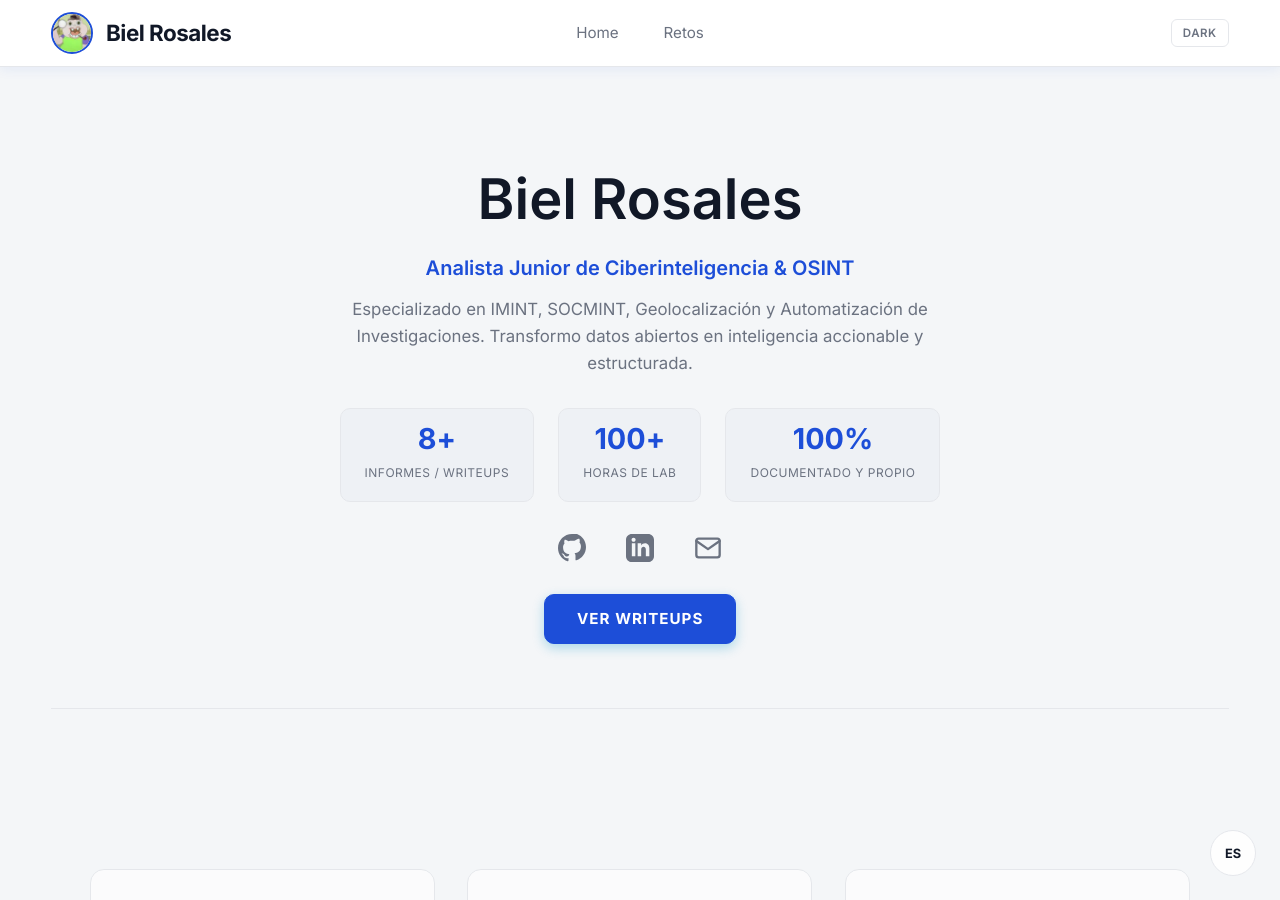
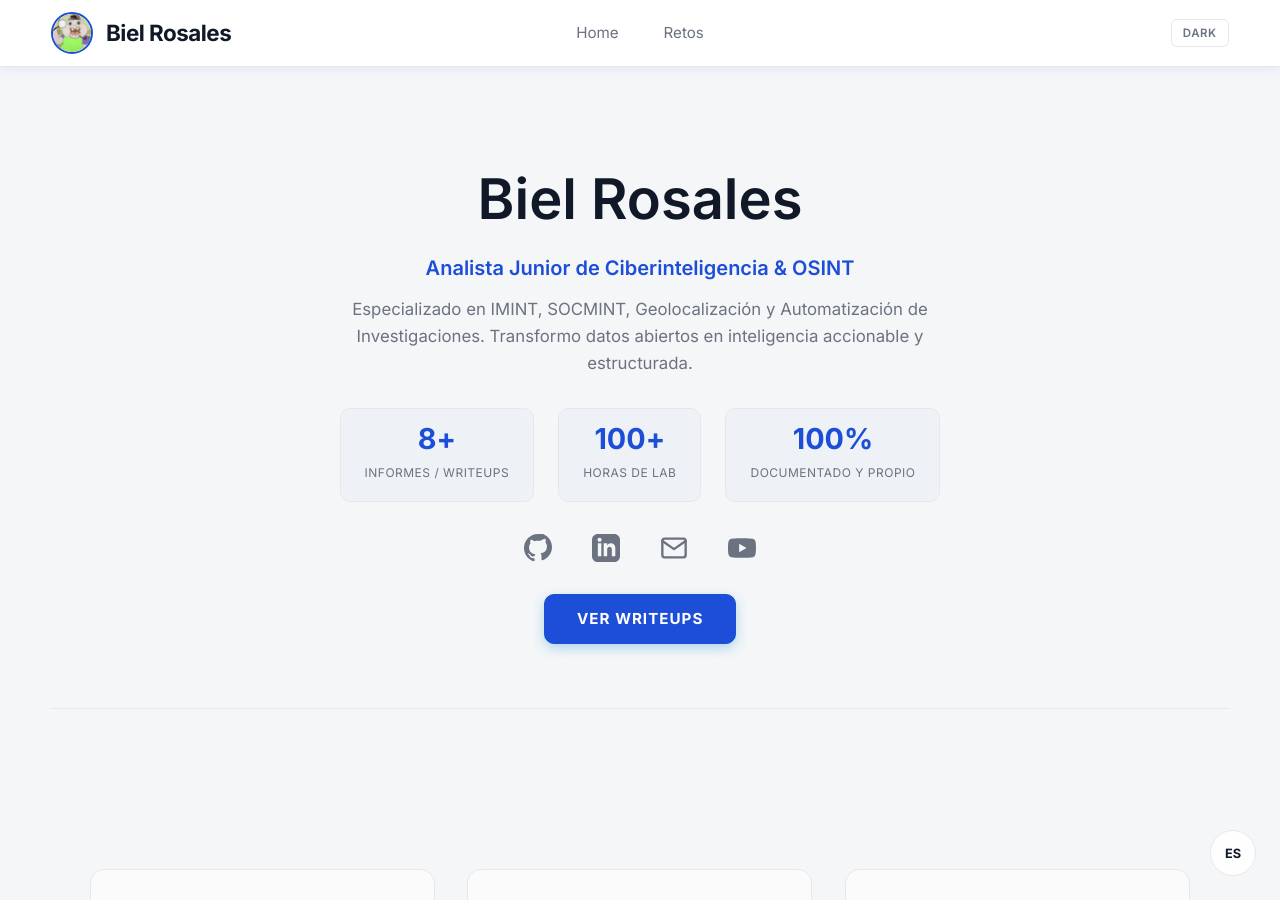
Before and after one commit to kbbaa/kbbaa.github.io, a Jekyll site: the page built from index.md, in a window 1280 px wide and 900 px high. Built offline with Jekyll 4.4.1, drawn with Linux system fonts in a browser that asks for light colours.

Commit message:
Agregar icono YouTube al hero

```diff
--- a/index.md
+++ b/index.md
@@ -112,6 +112,9 @@ title: Biel Rosales | OSINT & Ciberseguridad
     </a>
     <a href="mailto:rosalesmartinezbiel2@gmail.com" title="Email" class="hero-social-link">
       <svg xmlns="http://www.w3.org/2000/svg" width="28" height="28" viewBox="0 0 24 24" fill="none" stroke="currentColor" stroke-width="2" stroke-linecap="round" stroke-linejoin="round"><path d="M4 4h16c1.1 0 2 .9 2 2v12c0 1.1-.9 2-2 2H4c-1.1 0-2-.9-2-2V6c0-1.1.9-2 2-2z"></path><polyline points="22,6 12,13 2,6"></polyline></svg>
+    </a>
+    <a href="https://www.youtube.com/@y4ty0" target="_blank" title="YouTube" class="hero-social-link">
+      <svg xmlns="http://www.w3.org/2000/svg" width="28" height="28" viewBox="0 0 24 24" fill="currentColor"><path d="M23.498 6.186a3.016 3.016 0 0 0-2.122-2.136C19.505 3.545 12 3.545 12 3.545s-7.505 0-9.377.505A3.017 3.017 0 0 0 .502 6.186C0 8.07 0 12 0 12s0 3.93.502 5.814a3.016 3.016 0 0 0 2.122 2.136c1.871.505 9.376.505 9.376.505s7.505 0 9.377-.505a3.015 3.015 0 0 0 2.122-2.136C24 15.93 24 12 24 12s0-3.93-.502-5.814zM9.545 15.568V8.432L15.818 12l-6.273 3.568z"/></svg>
     </a>
   </div>
   <div class="hero-buttons">
```
